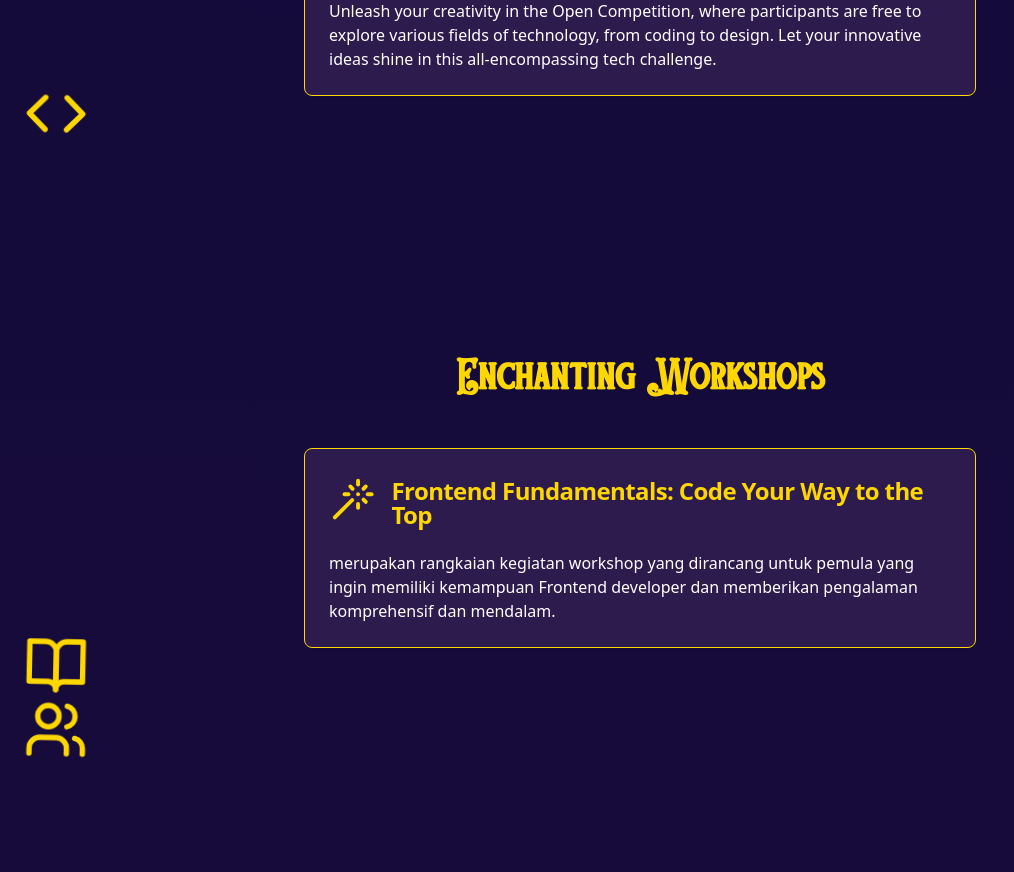
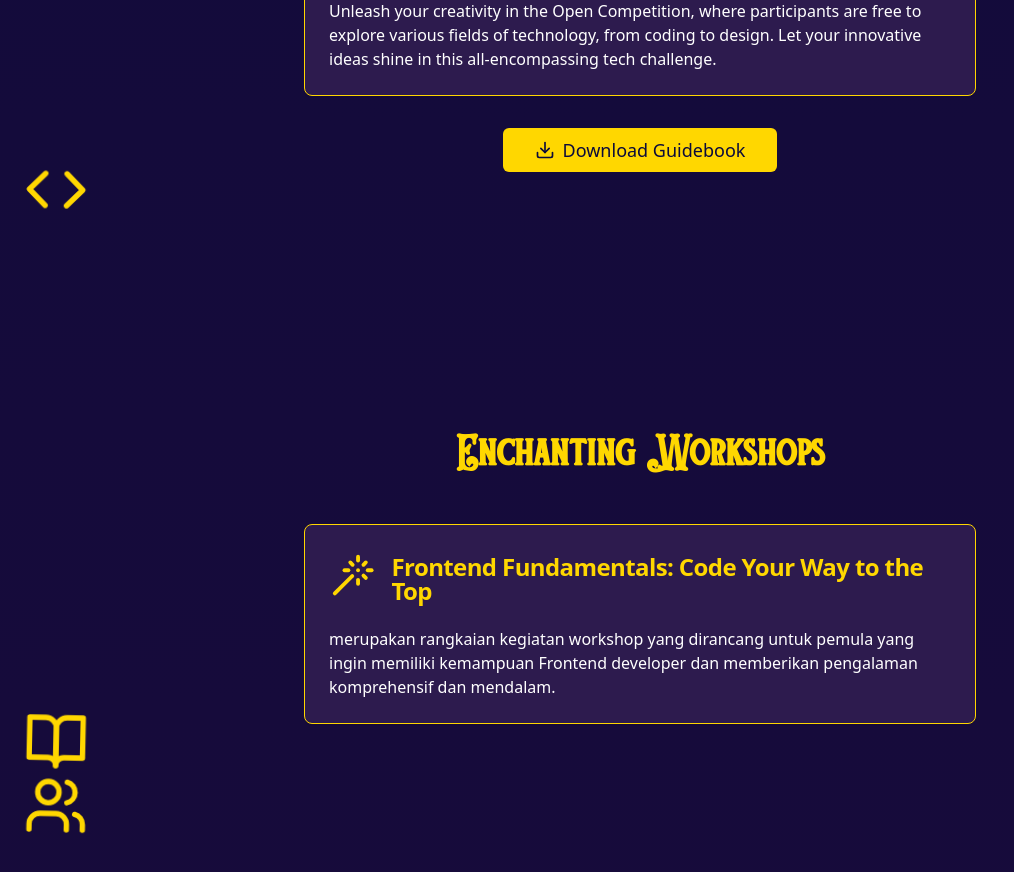
Before and after one commit to Wisnusat/interfest2024, a Next.js app: page / in a window 1280 px wide. Shown: the part 2480-3352 px from the top of the page, without its empty margins (0-1014 px from the left). Built offline with nearby package versions, Linux system fonts and the light colour scheme.

Commit message:
Fix/button download guidebook on home

```diff
--- a/app/page.tsx
+++ b/app/page.tsx
@@ -4,7 +4,7 @@ import { useEffect, useRef, useState } from 'react'
 import { motion, useScroll, useSpring } from 'framer-motion'
 import { Button } from "@/components/ui/button"
 import { Card, CardContent, CardHeader, CardTitle } from "@/components/ui/card"
-import { WandIcon, ShieldIcon, CodeIcon, SparklesIcon, StarIcon, NewspaperIcon, GlobeIcon, BookOpenIcon, UsersIcon } from "lucide-react"
+import { WandIcon, ShieldIcon, CodeIcon, SparklesIcon, StarIcon, NewspaperIcon, GlobeIcon, BookOpenIcon, UsersIcon, DownloadIcon } from "lucide-react"
 import Link from "next/link"
 import Header from '@/components/ui/header'
 
@@ -332,6 +332,14 @@ export default function InterfestLandingPage() {
                 </Card>
               </motion.div>
             ))}
+            <div className='flex justify-center'>
+              <Link href="https://drive.google.com/drive/folders/1ge31AkJ7r2tfbNIDoC10AW--Pa-CfTDj?usp=sharing" target='_blank'>
+                <Button size="lg" className="text-lg bg-[#FFD700] text-[#0B0B3B] hover:bg-[#FFA500]">
+                  <DownloadIcon className="mr-2 h-5 w-5" />
+                  Download Guidebook
+                </Button>
+              </Link>
+            </div>
           </div>
           <FloatingIcon icon={CodeIcon} className="bottom-20 right-20" />
         </section>
```
